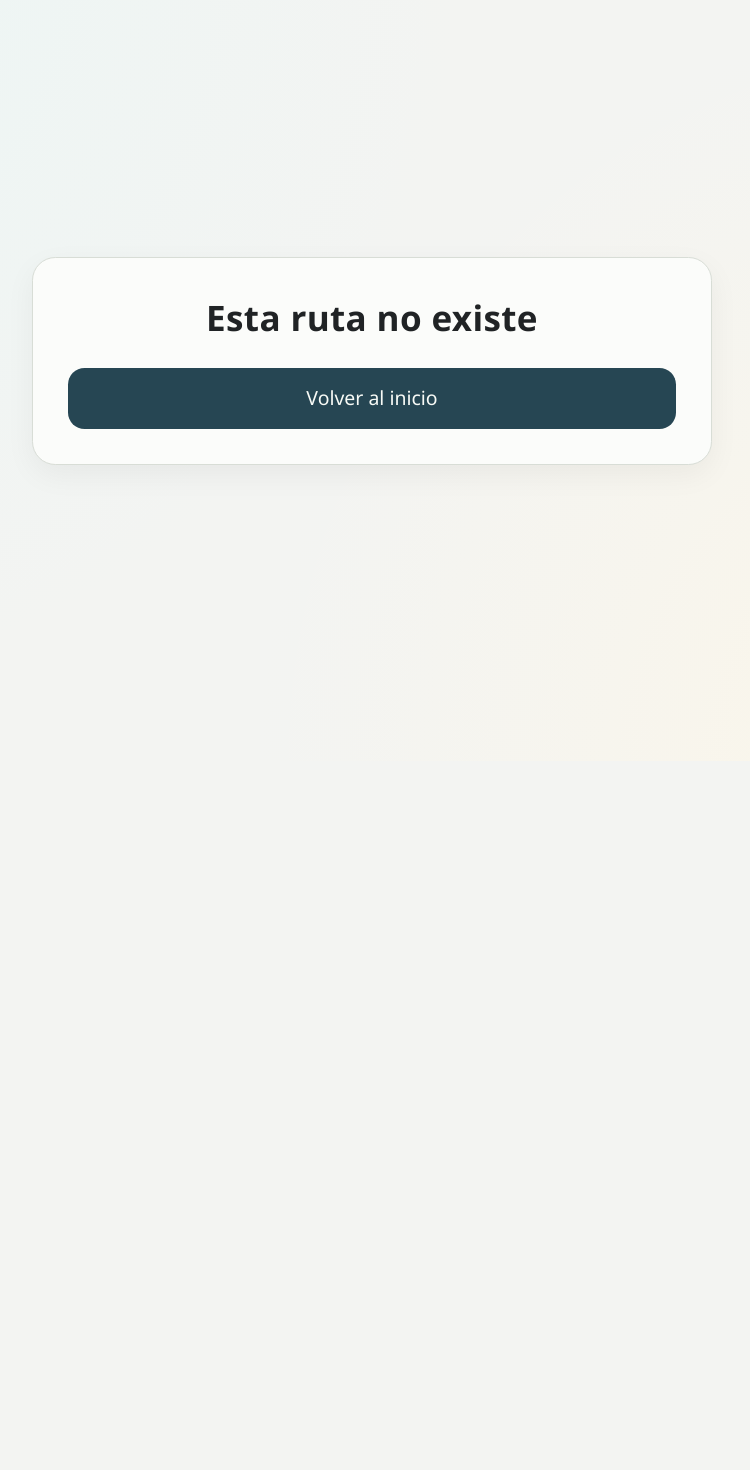
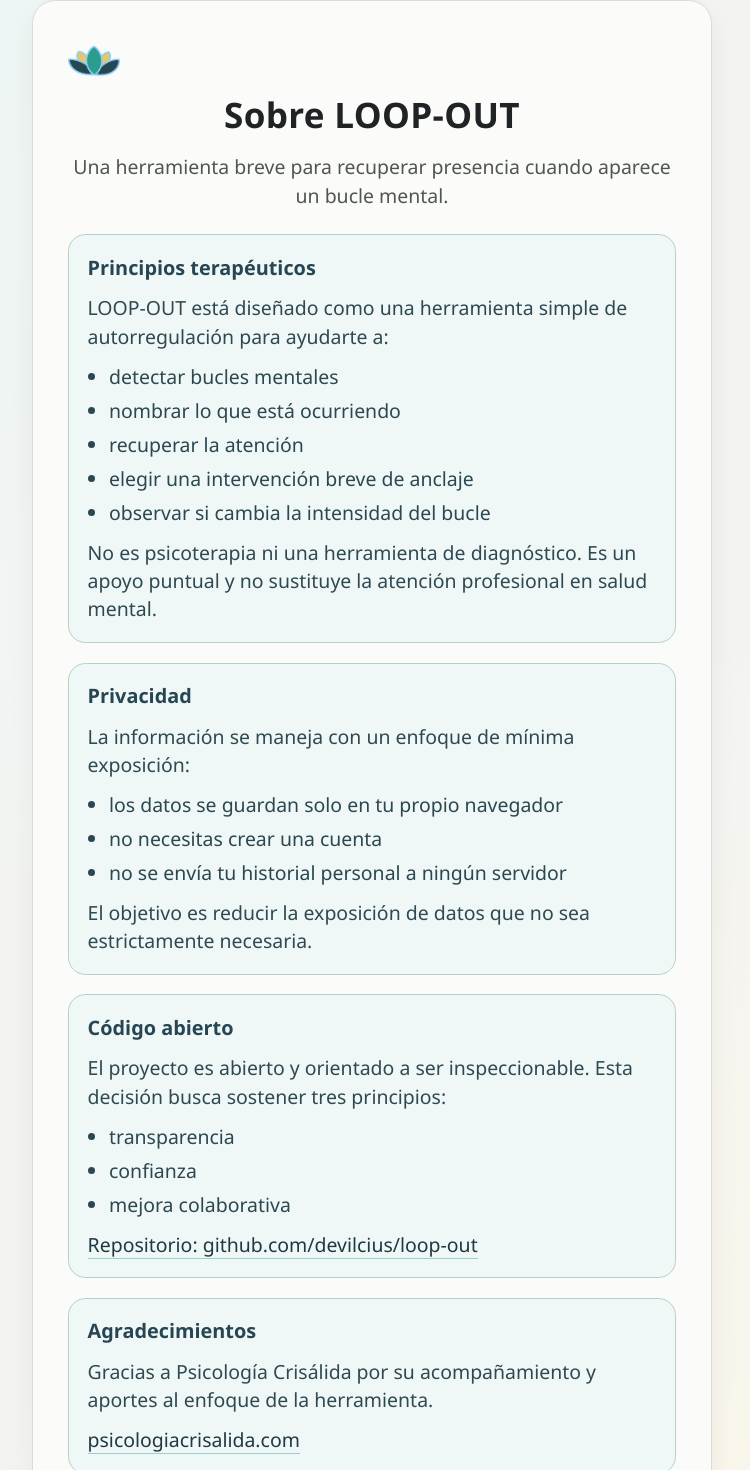
Before and after one commit to devilcius/loop-out, a React (Vite) app: page /about in a window 1280 px wide. Shown: the part 39-1509 px from the top of the page, without its empty margins (268-1018 px from the left). Before the commit the page ends 800 px from the top, so only its background shows below. Built offline with nearby package versions, Linux system fonts and the light colour scheme.

Commit message:
Feat(pages): new about page

```diff
--- a/index.html
+++ b/index.html
@@ -12,9 +12,9 @@
 
     <meta property="og:type" content="website" />
     <meta property="og:site_name" content="LOOP-OUT" />
-    <meta property="og:title" content="LOOP-OUT — Rompe el bucle mental" />
+    <meta property="og:title" content="LOOP-OUT — Vuelve al presente" />
     <meta property="og:description" content="Una herramienta sencilla para detectar bucles mentales, recuperar la atención y salir de la rumiación." />
-        <meta property="og:image" content="/web-app-manifest-512x512.png" />
+    <meta property="og:image" content="/web-app-manifest-512x512.png" />
     <meta property="og:image:type" content="image/png" />
     <meta property="og:image:width" content="512" />
     <meta property="og:image:height" content="512" />
--- a/src/app/AppRouter.tsx
+++ b/src/app/AppRouter.tsx
@@ -1,5 +1,6 @@
 import { BrowserRouter, Navigate, Route, Routes } from 'react-router-dom'
 import { StepGuard } from '../components/StepGuard'
+import { AboutPage } from '../pages/AboutPage'
 import { AttentionCheckPage } from '../pages/AttentionCheckPage'
 import { DetectionPage } from '../pages/DetectionPage'
 import { EstimationPage } from '../pages/EstimationPage'
@@ -101,6 +102,7 @@ export function AppRouter() {
             </StepGuard>
           }
         />
+        <Route path="/about" element={<AboutPage />} />
         <Route path="/history" element={<HistoryPage />} />
         <Route path="/inicio" element={<Navigate replace to="/" />} />
         <Route path="*" element={<NotFoundPage />} />
--- a/src/components/ScreenShell.tsx
+++ b/src/components/ScreenShell.tsx
@@ -8,10 +8,20 @@ interface ScreenShellProps {
   subtitle?: string
   headerTop?: ReactNode
   showHistoryLink?: boolean
+  showAboutLink?: boolean
   children: ReactNode
 }
 
-export function ScreenShell({ title, subtitle, headerTop, showHistoryLink = false, children }: ScreenShellProps) {
+export function ScreenShell({
+  title,
+  subtitle,
+  headerTop,
+  showHistoryLink = false,
+  showAboutLink = false,
+  children,
+}: ScreenShellProps) {
+  const shouldShowFooter = showHistoryLink || showAboutLink
+
   return (
     <main className="screen">
       <div className="screen-card">
@@ -23,11 +33,20 @@ export function ScreenShell({ title, subtitle, headerTop, showHistoryLink = fals
         <section className="screen-content">{children}</section>
       </div>
 
-      {showHistoryLink ? (
+      {shouldShowFooter ? (
         <footer className="screen-footer">
-          <Link to="/history" className="text-link">
-            {i18n.components.screenShell.historyLink}
-          </Link>
+          <nav className="screen-footer-links" aria-label={i18n.components.screenShell.footerNavAriaLabel}>
+            {showHistoryLink ? (
+              <Link to="/history" className="text-link">
+                {i18n.components.screenShell.historyLink}
+              </Link>
+            ) : null}
+            {showAboutLink ? (
+              <Link to="/about" className="text-link">
+                {i18n.components.screenShell.aboutLink}
+              </Link>
+            ) : null}
+          </nav>
         </footer>
       ) : null}
     </main>
--- a/src/i18n/es.ts
+++ b/src/i18n/es.ts
@@ -42,6 +42,8 @@ export const es = {
     },
     screenShell: {
       historyLink: "Ver historial",
+      aboutLink: "Sobre LOOP-OUT",
+      footerNavAriaLabel: "Navegación secundaria",
     },
   },
   domain: {
@@ -250,6 +252,47 @@ export const es = {
       relatedFeelingsLabel: "Sentimientos:",
       interventionsLabel: "Intervenciones:",
     },
+    about: {
+      title: "Sobre LOOP-OUT",
+      subtitle: "Una herramienta breve para recuperar presencia cuando aparece un bucle mental.",
+      therapeuticPrinciples: {
+        title: "Principios terapéuticos",
+        intro: "LOOP-OUT está diseñado como una herramienta simple de autorregulación para ayudarte a:",
+        items: [
+          "detectar bucles mentales",
+          "nombrar lo que está ocurriendo",
+          "recuperar la atención",
+          "elegir una intervención breve de anclaje",
+          "observar si cambia la intensidad del bucle",
+        ],
+        supportNotice:
+          "No es psicoterapia ni una herramienta de diagnóstico. Es un apoyo puntual y no sustituye la atención profesional en salud mental.",
+      },
+      privacy: {
+        title: "Privacidad",
+        intro: "La información se maneja con un enfoque de mínima exposición:",
+        items: [
+          "los datos se guardan solo en tu propio navegador",
+          "no necesitas crear una cuenta",
+          "no se envía tu historial personal a ningún servidor",
+        ],
+        closing: "El objetivo es reducir la exposición de datos que no sea estrictamente necesaria.",
+      },
+      openSource: {
+        title: "Código abierto",
+        intro:
+          "El proyecto es abierto y orientado a ser inspeccionable. Esta decisión busca sostener tres principios:",
+        values: ["transparencia", "confianza", "mejora colaborativa"],
+        repositoryLabel: "Repositorio: github.com/devilcius/loop-out",
+        repositoryUrl: "https://github.com/devilcius/loop-out/",
+      },
+      acknowledgements: {
+        title: "Agradecimientos",
+        copy: "Gracias a Psicología Crisálida por su acompañamiento y aportes al enfoque de la herramienta.",
+        websiteLabel: "psicologiacrisalida.com",
+        websiteUrl: "https://psicologiacrisalida.com",
+      },
+    },
     notFound: {
       title: "Esta ruta no existe",
     },
--- /dev/null
+++ b/src/pages/AboutPage.tsx
@@ -0,0 +1,72 @@
+import { Link } from 'react-router-dom'
+import { ScreenShell } from '../components/ScreenShell'
+import { i18n } from '../i18n'
+
+export function AboutPage() {
+  return (
+    <ScreenShell
+      title={i18n.pages.about.title}
+      subtitle={i18n.pages.about.subtitle}
+      headerTop={
+        <Link className="screen-home-logo-link" to="/" aria-label={i18n.common.backToStart}>
+          <img className="screen-home-logo" src="/img/logo.png" alt={i18n.app.logoAlt} />
+        </Link>
+      }
+    >
+      <article className="about-content">
+        <section className="about-section" aria-labelledby="about-therapeutic-principles">
+          <h2 id="about-therapeutic-principles">{i18n.pages.about.therapeuticPrinciples.title}</h2>
+          <p>{i18n.pages.about.therapeuticPrinciples.intro}</p>
+          <ul>
+            {i18n.pages.about.therapeuticPrinciples.items.map((item) => (
+              <li key={item}>{item}</li>
+            ))}
+          </ul>
+          <p>{i18n.pages.about.therapeuticPrinciples.supportNotice}</p>
+        </section>
+
+        <section className="about-section" aria-labelledby="about-privacy">
+          <h2 id="about-privacy">{i18n.pages.about.privacy.title}</h2>
+          <p>{i18n.pages.about.privacy.intro}</p>
+          <ul>
+            {i18n.pages.about.privacy.items.map((item) => (
+              <li key={item}>{item}</li>
+            ))}
+          </ul>
+          <p>{i18n.pages.about.privacy.closing}</p>
+        </section>
+
+        <section className="about-section" aria-labelledby="about-open-source">
+          <h2 id="about-open-source">{i18n.pages.about.openSource.title}</h2>
+          <p>{i18n.pages.about.openSource.intro}</p>
+          <ul>
+            {i18n.pages.about.openSource.values.map((item) => (
+              <li key={item}>{item}</li>
+            ))}
+          </ul>
+          <p>
+            <a href={i18n.pages.about.openSource.repositoryUrl} target="_blank" rel="noreferrer">
+              {i18n.pages.about.openSource.repositoryLabel}
+            </a>
+          </p>
+        </section>
+
+        <section className="about-section" aria-labelledby="about-acknowledgements">
+          <h2 id="about-acknowledgements">{i18n.pages.about.acknowledgements.title}</h2>
+          <p>{i18n.pages.about.acknowledgements.copy}</p>
+          <p>
+            <a href={i18n.pages.about.acknowledgements.websiteUrl} target="_blank" rel="noreferrer">
+              {i18n.pages.about.acknowledgements.websiteLabel}
+            </a>
+          </p>
+        </section>
+      </article>
+
+      <div className="stack">
+        <Link className="primary-button as-link" to="/">
+          {i18n.common.backToStart}
+        </Link>
+      </div>
+    </ScreenShell>
+  )
+}
--- a/src/pages/DetectionPage.tsx
+++ b/src/pages/DetectionPage.tsx
@@ -29,6 +29,7 @@ export function DetectionPage() {
       title={i18n.pages.detection.title}
       subtitle={i18n.pages.detection.subtitle}
       showHistoryLink
+      showAboutLink
       headerTop={
         <div className="app-hero">
           <h2 className="app-title">{i18n.app.name}</h2>
--- a/src/pages/HistoryPage.tsx
+++ b/src/pages/HistoryPage.tsx
@@ -9,7 +9,15 @@ export function HistoryPage() {
   const { attemptsHistory } = useSessionContext()
 
   return (
-    <ScreenShell title={i18n.pages.history.title} subtitle={i18n.pages.history.subtitle}>
+    <ScreenShell
+      title={i18n.pages.history.title}
+      subtitle={i18n.pages.history.subtitle}
+      headerTop={
+        <Link className="screen-home-logo-link" to="/" aria-label={i18n.common.backToStart}>
+          <img className="screen-home-logo" src="/img/logo.png" alt={i18n.app.logoAlt} />
+        </Link>
+      }
+    >
       <div className="stack">
         {attemptsHistory.length === 0 ? (
           <RichText className="summary-text" html={i18n.pages.history.empty} />
--- a/src/styles/base.css
+++ b/src/styles/base.css
@@ -108,6 +108,14 @@ body {
   text-align: center;
 }
 
+.screen-footer-links {
+  align-items: center;
+  display: inline-flex;
+  flex-wrap: wrap;
+  gap: 0.85rem;
+  justify-content: center;
+}
+
 .stack {
   display: grid;
   gap: 0.8rem;
@@ -150,6 +158,29 @@ button,
 
 .text-link {
   color: color-mix(in srgb, var(--brand-deep) 82%, black);
+  display: inline-block;
+  font-weight: 500;
+  padding-bottom: 0.12rem;
+  position: relative;
+  text-decoration: none;
+}
+
+.text-link::after {
+  background: color-mix(in srgb, var(--brand-teal) 42%, var(--brand-deep));
+  bottom: -0.05rem;
+  content: '';
+  height: 2px;
+  left: 0;
+  position: absolute;
+  transform: scaleX(0.45);
+  transform-origin: left;
+  transition: transform 140ms ease;
+  width: 100%;
+}
+
+.text-link:hover::after,
+.text-link:focus-visible::after {
+  transform: scaleX(1);
 }
 
 .option-button {
@@ -270,6 +301,67 @@ button,
   margin-bottom: 0;
 }
 
+.about-content {
+  display: grid;
+  gap: 1rem;
+  margin-bottom: 1rem;
+}
+
+.about-section {
+  background: color-mix(in srgb, var(--brand-teal) 7%, white);
+  border: 1px solid color-mix(in srgb, var(--brand-teal) 20%, var(--border-soft));
+  border-radius: 0.9rem;
+  padding: 0.95rem;
+}
+
+.about-section h2 {
+  color: var(--brand-deep);
+  font-size: 1.02rem;
+  margin: 0;
+}
+
+.about-section p {
+  color: color-mix(in srgb, var(--brand-deep) 76%, #4a544d);
+  margin: 0.6rem 0 0;
+}
+
+.about-section ul {
+  margin: 0.6rem 0 0;
+  padding-left: 1.1rem;
+}
+
+.about-section li {
+  color: color-mix(in srgb, var(--brand-deep) 82%, #414a44);
+  margin-top: 0.3rem;
+}
+
+.about-section a {
+  color: color-mix(in srgb, var(--brand-deep) 82%, black);
+  font-weight: 500;
+  text-decoration: none;
+  border-bottom: 1px solid color-mix(in srgb, var(--brand-teal) 45%, transparent);
+  transition: border-color 140ms ease, color 140ms ease;
+}
+
+.about-section a:hover,
+.about-section a:focus-visible {
+  border-bottom-color: color-mix(in srgb, var(--brand-teal) 70%, var(--brand-deep));
+  color: color-mix(in srgb, var(--brand-deep) 88%, black);
+}
+
+.screen-home-logo-link {
+  border-radius: 0.75rem;
+  display: inline-flex;
+  margin: 0 0 0.55rem;
+  width: fit-content;
+}
+
+.screen-home-logo {
+  display: block;
+  height: auto;
+  width: 52px;
+}
+
 .as-link {
   display: inline-block;
   text-align: center;
@@ -282,7 +374,10 @@ button:disabled {
 }
 
 button:focus-visible,
-.as-link:focus-visible {
+.as-link:focus-visible,
+.text-link:focus-visible,
+.screen-home-logo-link:focus-visible,
+.about-section a:focus-visible {
   outline: 2px solid var(--brand-teal);
   outline-offset: 2px;
 }
```
